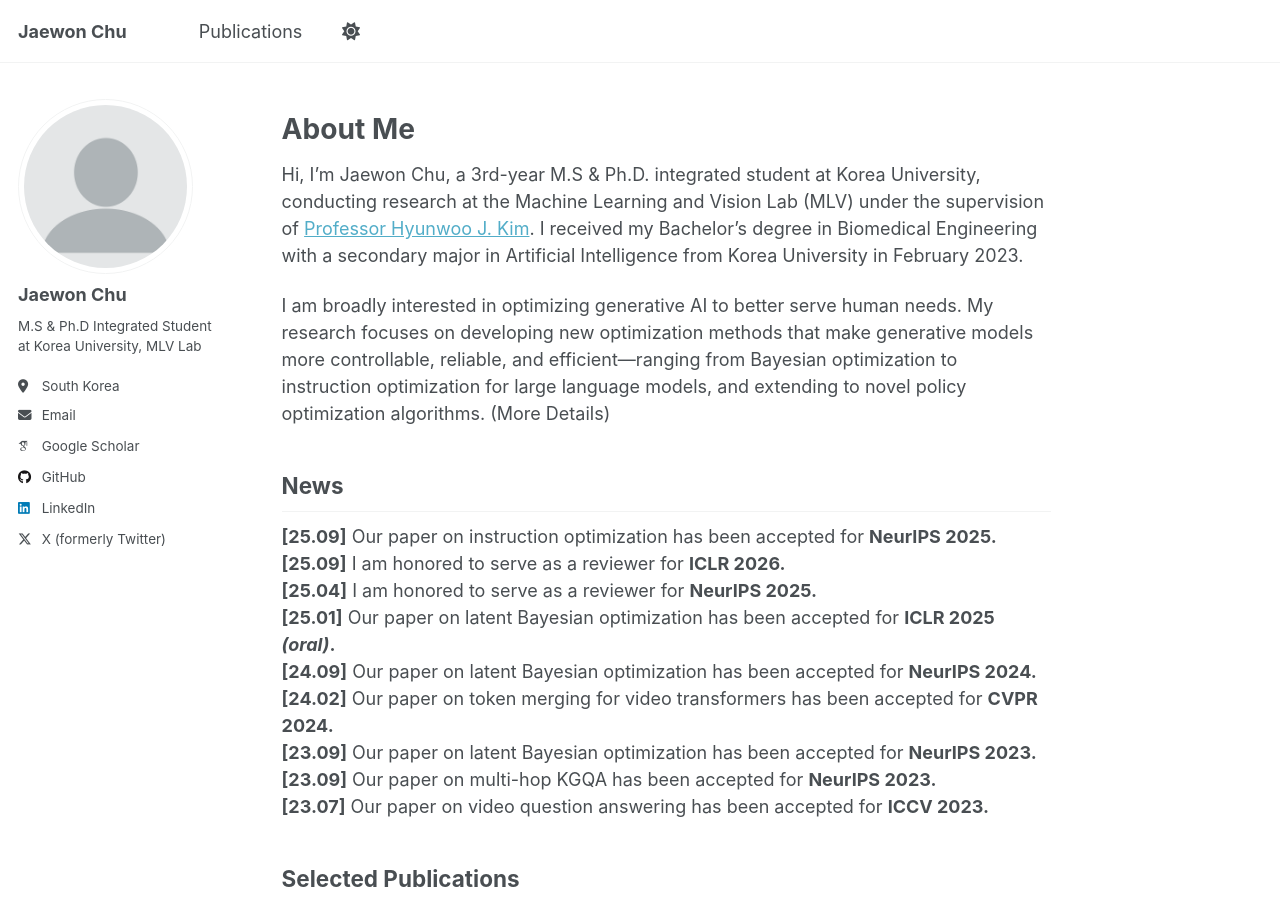
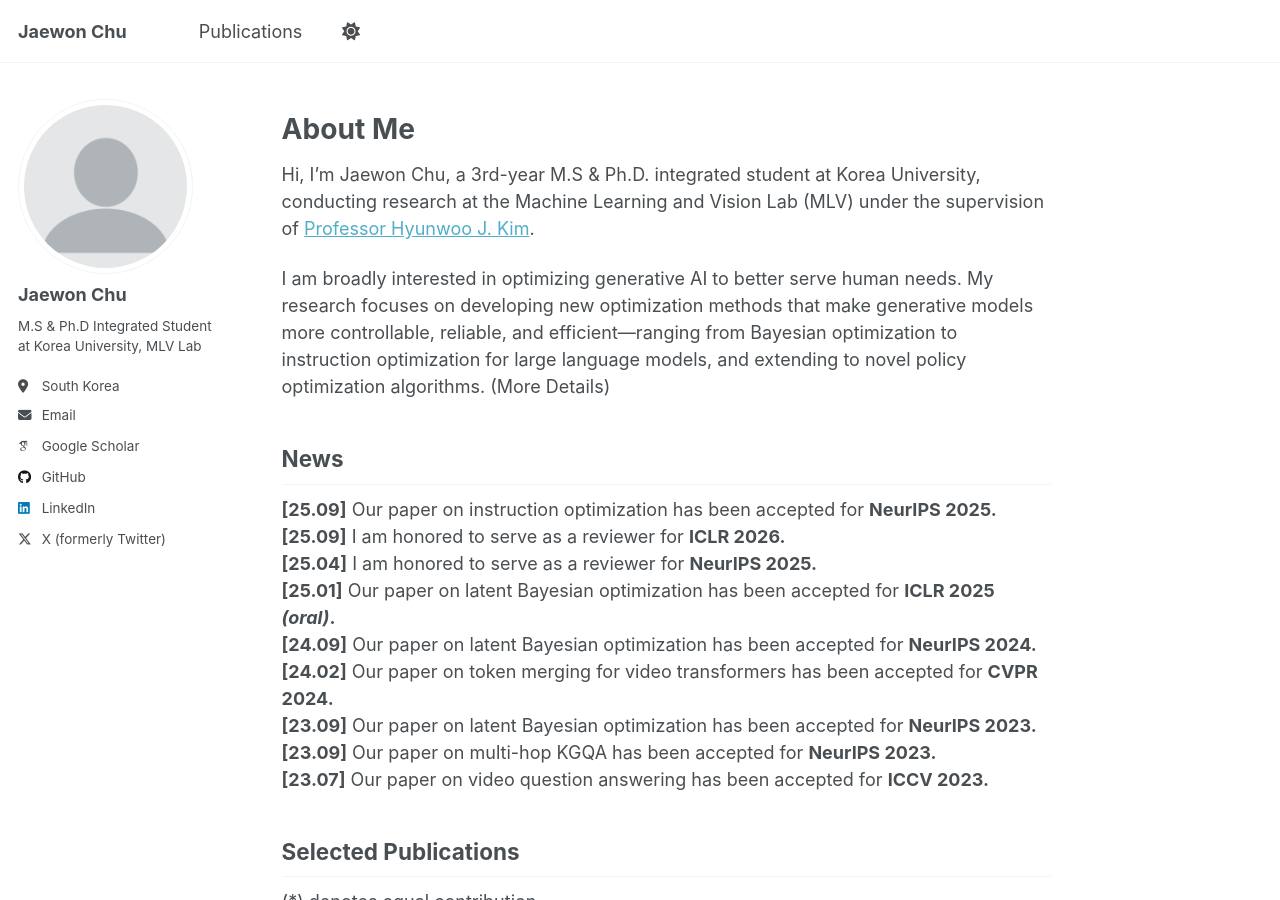
Before and after one commit to jaewonchu/jaewonchu.github.io, a Jekyll site: the page built from _pages/about.md, in a window 1280 px wide and 900 px high. Built offline with Jekyll 4.4.1, drawn with Linux system fonts in a browser that asks for light colours; some web fonts are replaced; a script that is not in the unit is left out.

Commit message:
Modification

```diff
--- a/_pages/about.md
+++ b/_pages/about.md
@@ -8,7 +8,7 @@ redirect_from:
 ---
 About Me
 ======
-Hi, I’m Jaewon Chu, a 3rd-year M.S & Ph.D. integrated student at Korea University, conducting research at the Machine Learning and Vision Lab (MLV) under the supervision of [Professor Hyunwoo J. Kim](https://www.hyunwoojkim.com/). I received my Bachelor’s degree in Biomedical Engineering with a secondary major in Artificial Intelligence from Korea University in February 2023.
+Hi, I’m Jaewon Chu, a 3rd-year M.S & Ph.D. integrated student at Korea University, conducting research at the Machine Learning and Vision Lab (MLV) under the supervision of [Professor Hyunwoo J. Kim](https://www.hyunwoojkim.com/).
 
 I am broadly interested in optimizing generative AI to better serve human needs. My research focuses on developing new optimization methods that make generative models more controllable, reliable, and efficient—ranging from Bayesian optimization to instruction optimization for large language models, and extending to novel policy optimization algorithms. (More Details)
 
```
